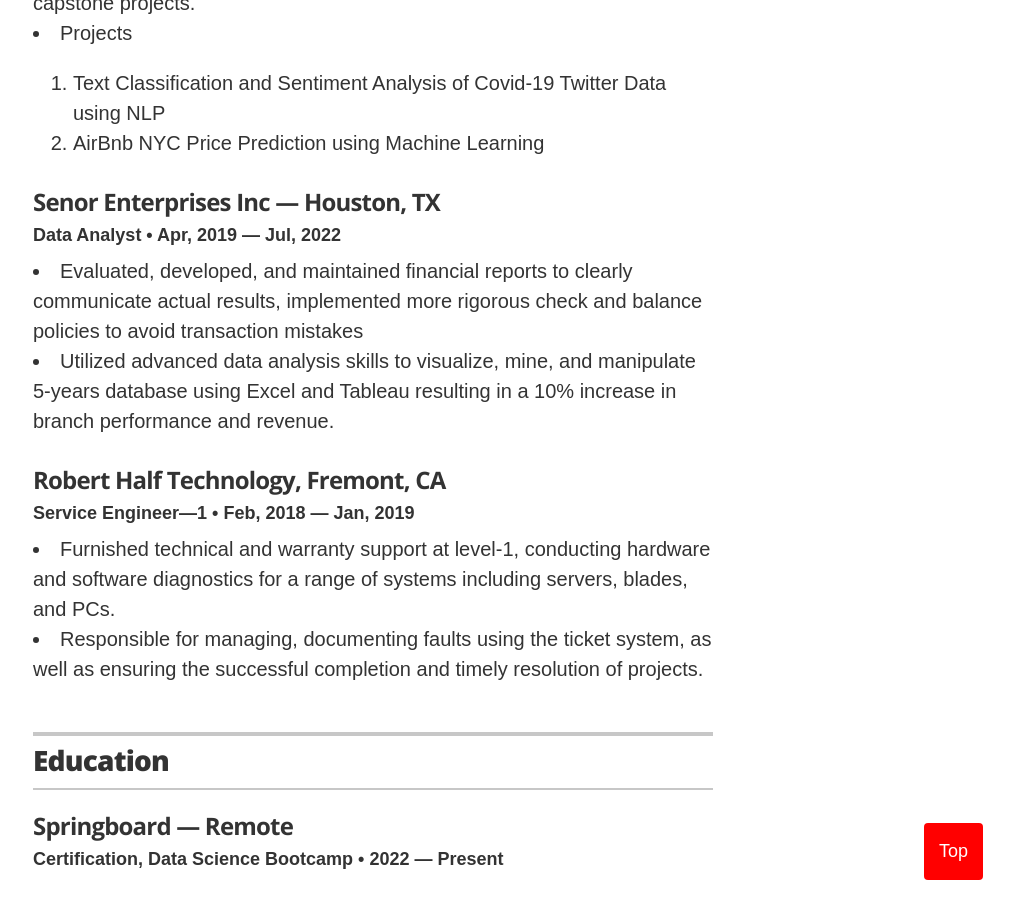
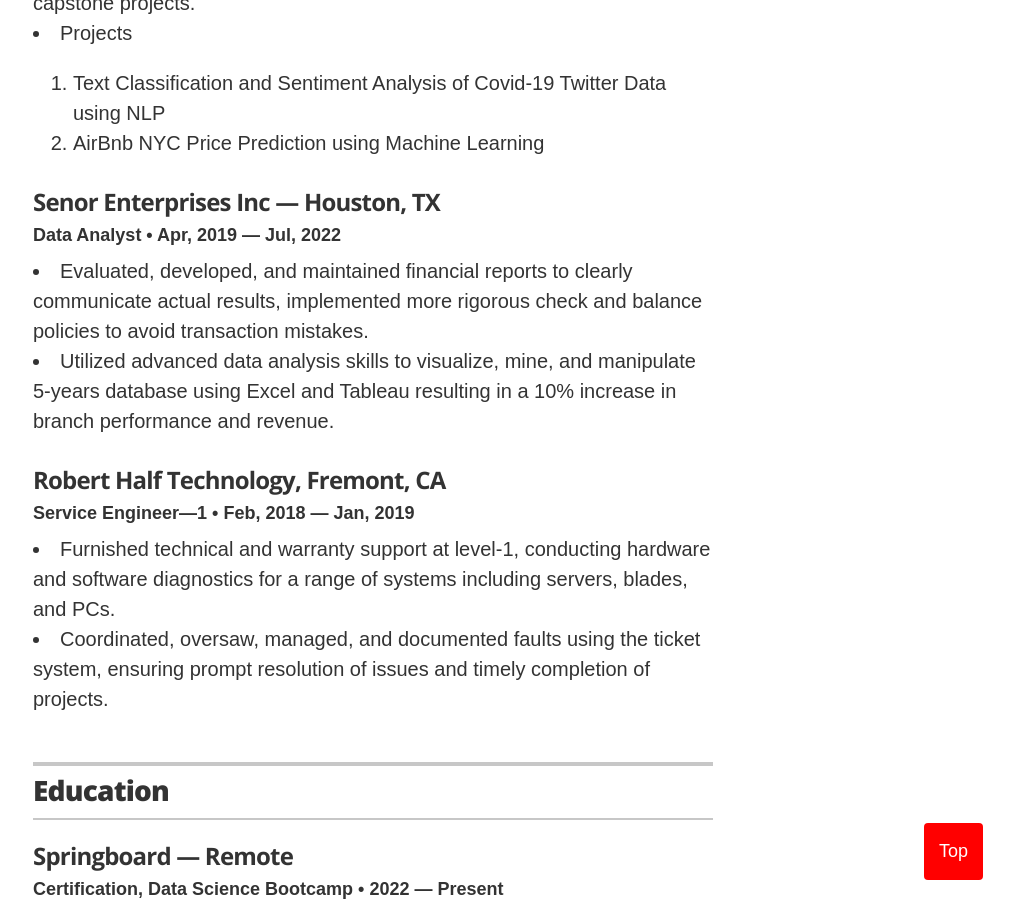
Before and after one commit to ttariqaziz/ttariqaziz.github.io, a Jekyll site: the page built from index.html, in a window 1280 px wide and 900 px high, scrolled down 1027 px. Shown: the whole window, without its empty margins (267-1280 px from the left). Built offline with Jekyll 4.4.1, drawn with Linux system fonts in a browser that asks for light colours.

Commit message:
Update experience.yml

```diff
--- a/_data/experience.yml
+++ b/_data/experience.yml
@@ -14,14 +14,14 @@
 - company: Senor Enterprises Inc &mdash; Houston, TX
   position: Data Analyst
   duration:  Apr, 2019 &mdash; Jul, 2022
-  summary: <li>Evaluated, developed, and maintained financial reports to clearly communicate actual results, implemented more rigorous check and balance policies to avoid transaction mistakes</li><li>Utilized advanced data analysis skills to visualize, mine, and manipulate 5-years database using Excel and Tableau resulting in a 10% increase in branch performance and revenue.</li>
+  summary: <li>Evaluated, developed, and maintained financial reports to clearly communicate actual results, implemented more rigorous check and balance policies to avoid transaction mistakes.</li><li>Utilized advanced data analysis skills to visualize, mine, and manipulate 5-years database using Excel and Tableau resulting in a 10% increase in branch performance and revenue.</li>
 
 
 # Engineer
 - company: Robert Half Technology, Fremont, CA
   position: Service Engineer&mdash;1
   duration: Feb, 2018 &mdash; Jan, 2019
-  summary: <li>Furnished technical and warranty support at level-1, conducting hardware and software diagnostics for a range of systems including servers, blades, and PCs.</li><li>Responsible for managing, documenting faults using the ticket system, as well as ensuring the successful completion and timely resolution of projects.</li>
+  summary: <li>Furnished technical and warranty support at level-1, conducting hardware and software diagnostics for a range of systems including servers, blades, and PCs.</li><li>Coordinated, oversaw, managed, and documented faults using the ticket system, ensuring prompt resolution of issues and timely completion of projects.</li>
 
 
 #- company: San Mateo Auto Sales &mdash; San Mateo, CA
```
